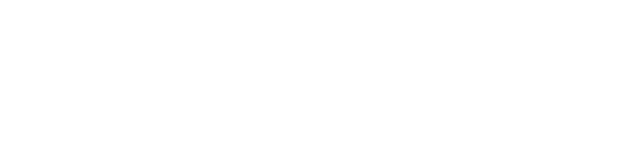
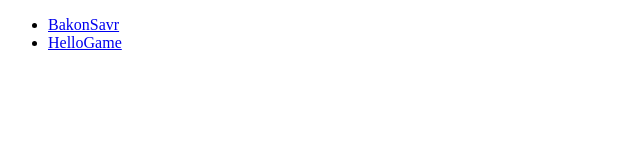
Before and after one commit to TheSmitchell/TheSmitchell.github.io, a plain HTML site: page index.html in a window 1280 px wide. Shown: the whole page, without its empty margins (0-640 px from the left). Drawn offline with Linux system fonts and the light colour scheme.

Commit message:
Update index.html

```diff
--- a/index.html
+++ b/index.html
@@ -2,5 +2,9 @@
 <html>
   <head></head>
   <body>
+  <ul>
+    <li><a href="./BakonSavr">BakonSavr</a></li>
+    <li><a href="./HelloGame">HelloGame</a></li>
+  </ul>
   </body>
 </html>
```
